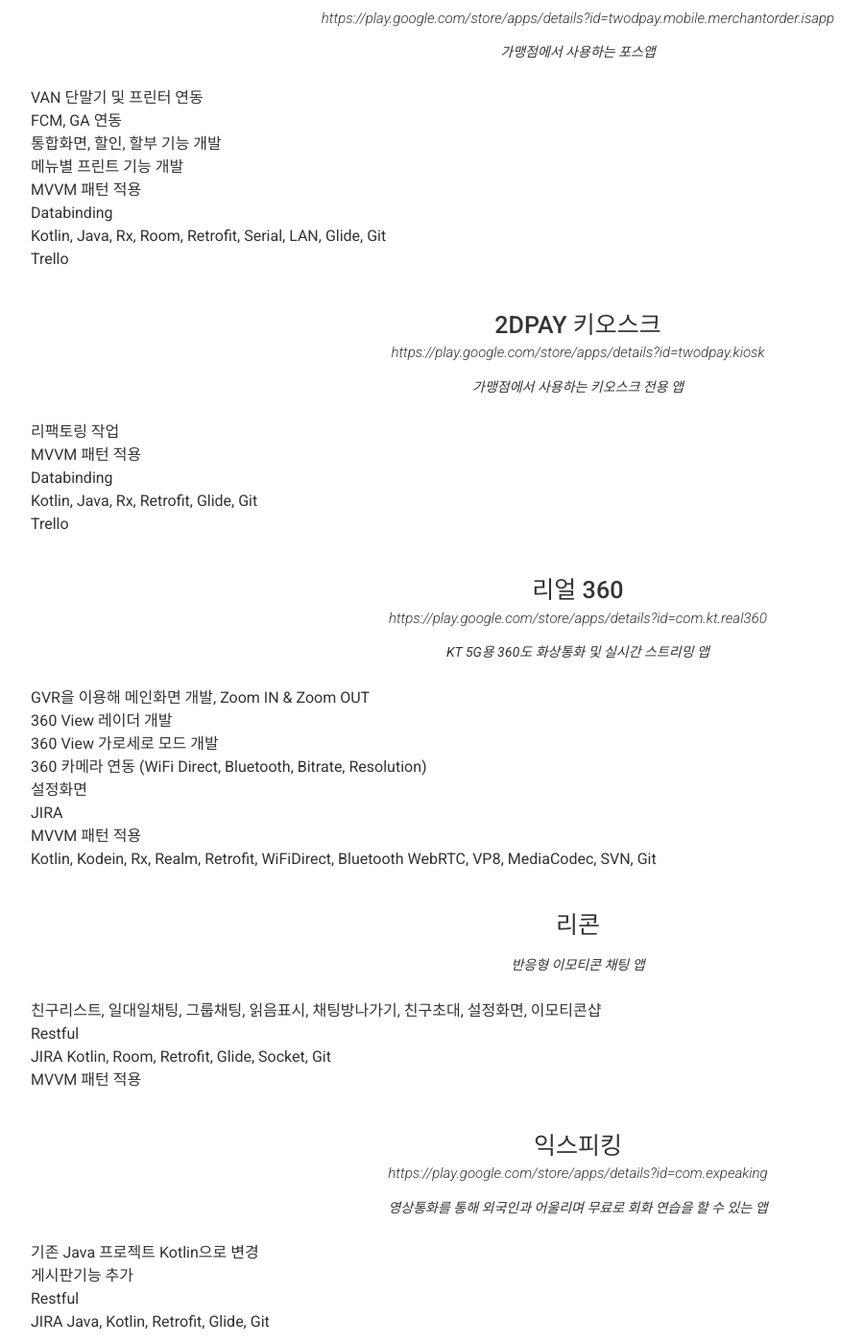
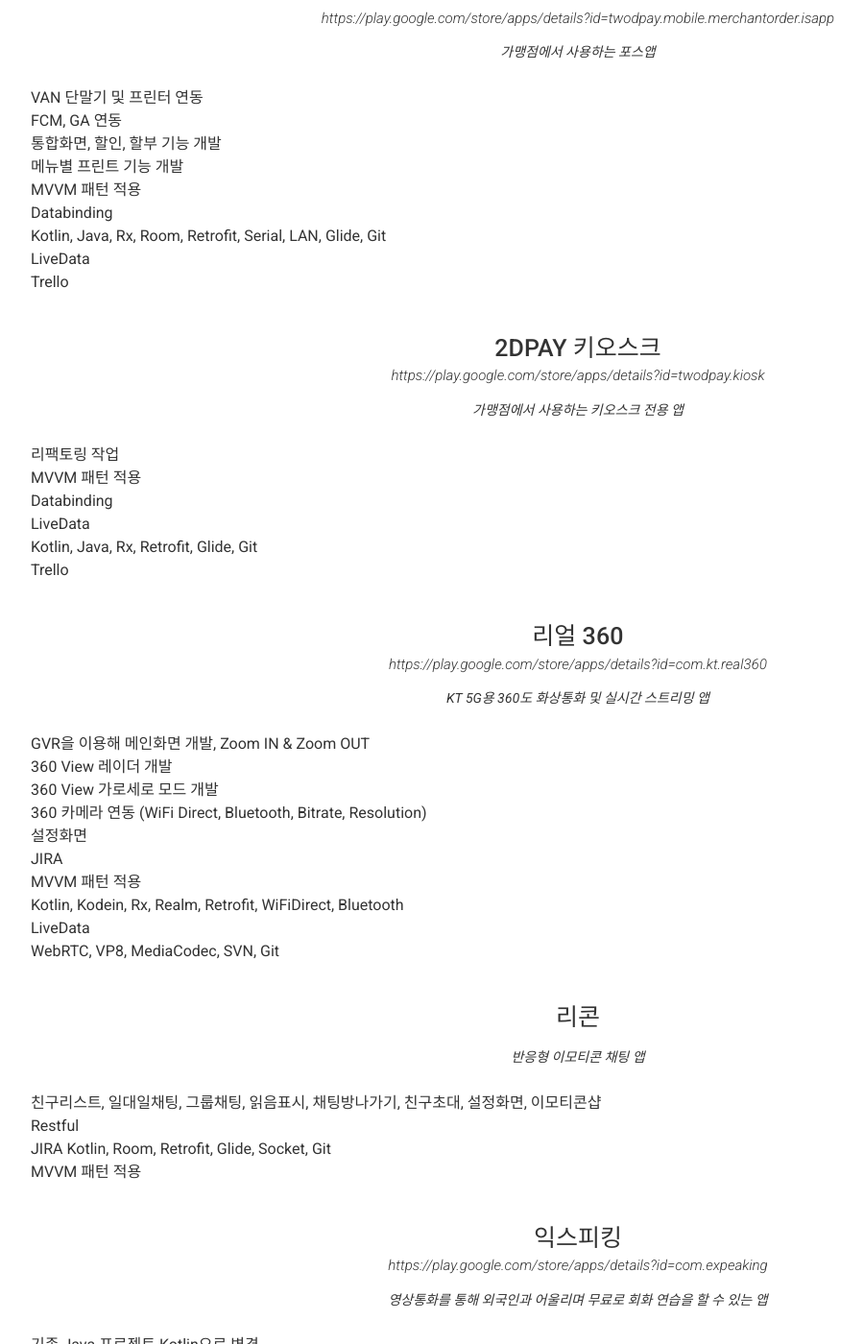
Before and after one commit to developerwatson/devwatsonlee.github.io, a Jekyll site: the page built from index.md, in a window 1280 px wide and 1400 px high, scrolled down 831 px. Shown: the whole window at 96% size, without its empty margins (38-938 px from the left). Built offline with Jekyll 4.4.1, drawn with Linux system fonts in a browser that asks for light colours.

Commit message:
livedata add

```diff
--- a/_config.yml
+++ b/_config.yml
@@ -46,7 +46,7 @@
   <mark> Realm </mark> &nbsp;<mark> Room </mark> &nbsp;<mark> Git </mark> &nbsp;<mark> SVN </mark>
   <mark> WebRTC </mark> &nbsp;<mark> OpenGL </mark> &nbsp;
   <mark> PHP </mark> &nbsp;<mark> Javascript </mark> &nbsp;<mark> MySQL </mark> &nbsp;<mark> Go </mark>
-  <mark> Flutter </mark>
+  <mark> Flutter </mark> &nbsp; <mark> LiveData </mark>
 
 # Projects Section
 # projects_title: Projects #(Use this to override about projects section title)
--- a/_data/projects.yml
+++ b/_data/projects.yml
@@ -13,6 +13,7 @@
     MVVM 패턴 적용
     Databinding
     Kotlin, Java, Rx, Room, Retrofit, Serial, LAN, Glide, Git
+    LiveData
     Trello
 
 - layout: top-middle
@@ -25,6 +26,7 @@
     리팩토링 작업
     MVVM 패턴 적용
     Databinding
+    LiveData
     Kotlin, Java, Rx, Retrofit, Glide, Git
     Trello
 
@@ -43,6 +45,7 @@
     JIRA
     MVVM 패턴 적용
     Kotlin, Kodein, Rx, Realm, Retrofit, WiFiDirect, Bluetooth
+    LiveData
     WebRTC, VP8, MediaCodec, SVN, Git
 
 - layout: top-middle
```
